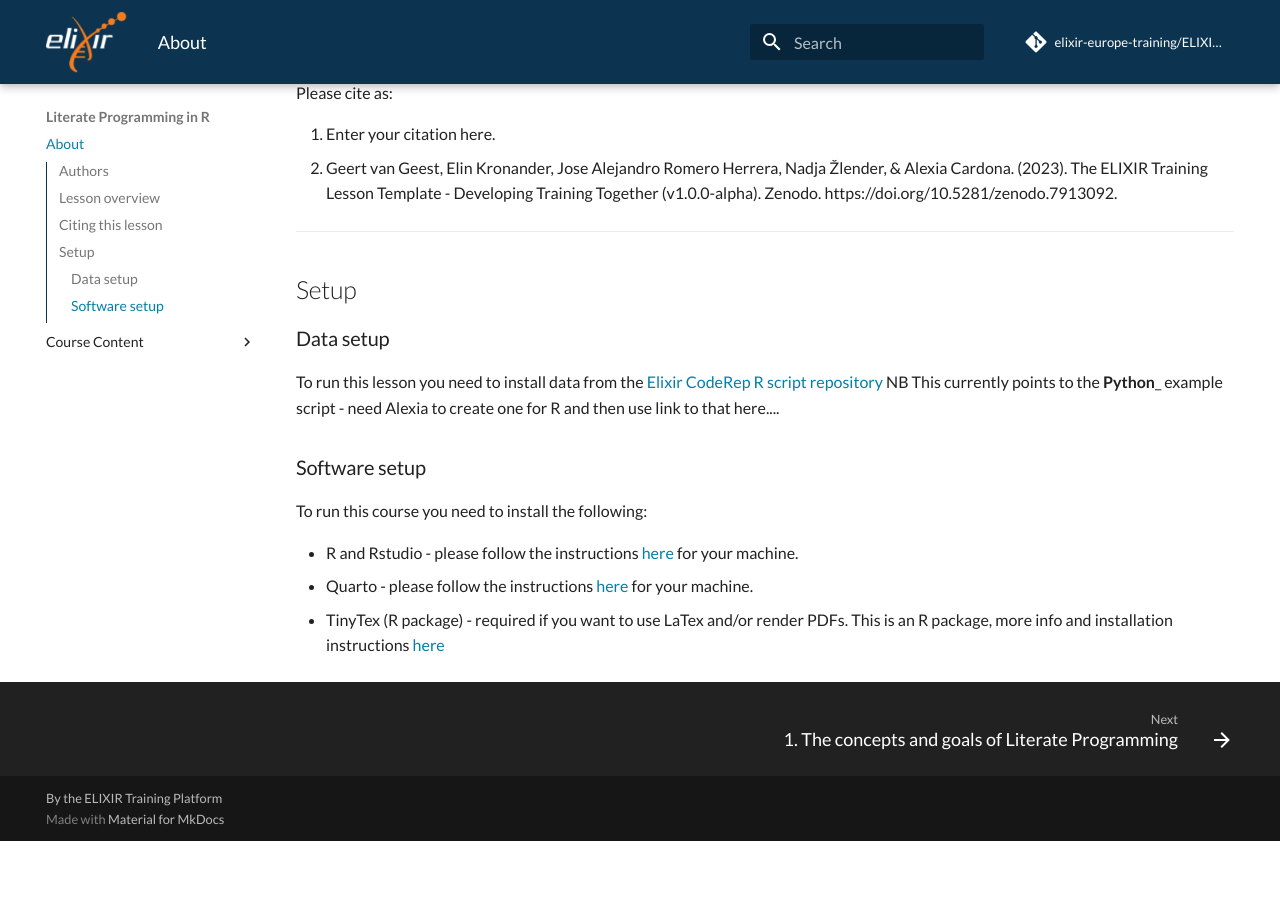
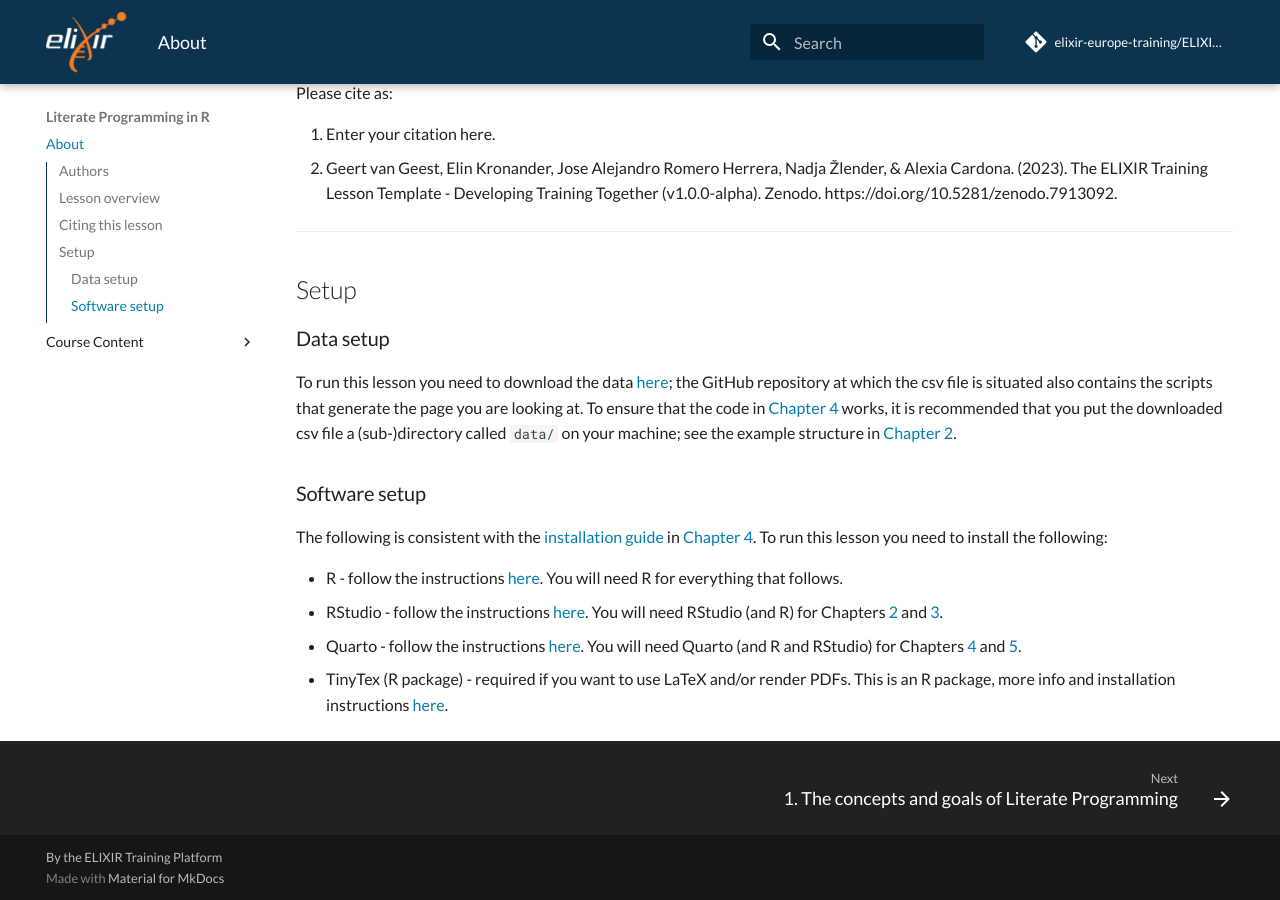
Before and after one commit to elixir-europe-training/ELIXIR-TrP-LiterateProgrammingR-CodeRep, an MkDocs documentation site: the page built from docs/index.md, in a window 1280 px wide and 900 px high, scrolled down 1167 px. Built offline with MkDocs 1.6.1 and Material for MkDocs 9.7.7, drawn with Linux system fonts in a browser that asks for light colours; comment, search, counter and statistics services are not loaded; before the commit the page ends 2008 px from its top, so only the background shows below that.

Commit message:
Update index.md
Edit data setup and software setup; hyperlinks untested so might not work

```diff
--- a/docs/index.md
+++ b/docs/index.md
@@ -60,11 +60,12 @@ Please cite as:
 ## Setup
 
 ### Data setup
-To run this lesson you need to install data from the [Elixir CodeRep R script repository](https://github.com/elixir-europe-training/ELIXIR-TrP-CodeRep-Example-Python) NB This currently points to the __Python___ example script - need Alexia to create one for R and then use link to that here....
+To run this lesson you need to download the data [here](https://github.com/elixir-europe-training/ELIXIR-TrP-LiterateProgrammingR-CodeRep/tree/main/docs/data/breast-cancer-wisconsin.csv); the GitHub repository at which the csv file is situated also contains the scripts that generate the page you are looking at. To ensure that the code in [Chapter 4](./chapters/Chapter_04) works, it is recommended that you put the downloaded csv file a (sub-)directory called `data/` on your machine; see the example structure in [Chapter 2](./chapters/chapter_02/#221-example-structure).
 
 ### Software setup
-To run this course you need to install the following:
+The following is consistent with the [installation guide](./chapters/Chapter_04/#installation-guide) in [Chapter 4](./chapters/Chapter_04). To run this lesson you need to install the following:
 
-  * R and Rstudio - please follow the instructions [here](https://posit.co/download/rstudio-desktop/) for your machine.
-  * Quarto - please follow the instructions [here](https://quarto.org/docs/get-started/) for your machine.
-  * TinyTex (R package) - required if you want to use LaTex and/or render PDFs. This is an R package, more info and installation instructions [here](https://yihui.org/tinytex/)
+  * R - follow the instructions [here](https://cran.r-project.org/). You will need R for everything that follows.
+  * RStudio - follow the instructions [here](https://posit.co/download/rstudio-desktop/). You will need RStudio (and R) for Chapters [2](./chapters/chapter_02) and [3](./chapters/chapter_03).
+  * Quarto - follow the instructions [here](https://quarto.org/docs/get-started/). You will need Quarto (and R and RStudio) for Chapters [4](./chapters/Chapter_04) and [5](./chapters/chapter_05).
+  * TinyTex (R package) - required if you want to use LaTeX and/or render PDFs. This is an R package, more info and installation instructions [here](https://yihui.org/tinytex/).
```
